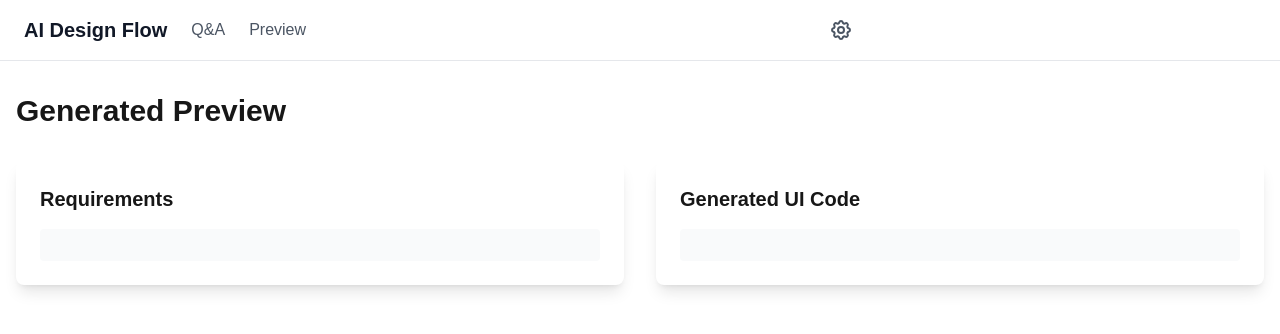
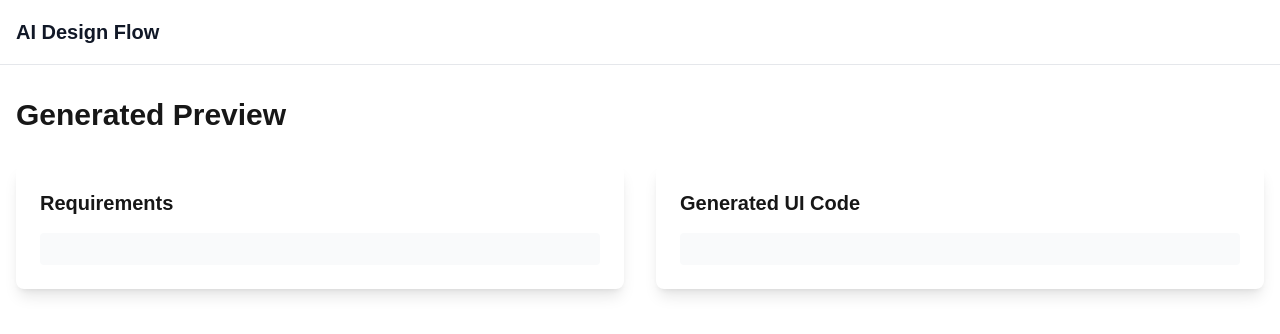
Before and after one commit to jackolivercrawford/ai-design-flow, a Next.js app: page /preview in a window 1280 px wide. Shown: the top 334 px of the page. Built offline with nearby package versions, Linux system fonts and the light colour scheme.

Commit message:
Bug fixes for QnA and restart button

```diff
--- a/app/qna/page.tsx
+++ b/app/qna/page.tsx
@@ -374,11 +374,12 @@ export default function QnAPage() {
       setPrompt(storedPrompt);
       setSettings(parsedSettings);
 
-      // Create and set up root node
+      // Create and set up root node (Q0)
       const rootNode: QANode = {
         id: uuidv4(),
         question: `Prompt: ${storedPrompt}`,
         children: [],
+        questionNumber: 0, // Explicitly set prompt as Q0
       };
       setQaTree(rootNode);
 
@@ -398,9 +399,11 @@ export default function QnAPage() {
       };
       setRequirementsDoc(initialRequirementsDoc);
 
-      // Generate first question
+      // Generate first question (Q1)
       fetchQuestionsForNode(storedPrompt, rootNode).then(({ nodes: children }) => {
         if (children.length > 0) {
+          // Set first actual question as Q1
+          children[0].questionNumber = 1;
           rootNode.children = children;
           setQaTree({ ...rootNode });
           setCurrentNode(children[0]);
@@ -441,11 +444,18 @@ export default function QnAPage() {
       if (nextNode) {
         // Verify this question hasn't been asked before
         if (!askedQuestions.has(nextNode.question)) {
-          setCurrentNode(nextNode);
-          setQuestionCount(prev => prev + 1);
+          // Find the parent node where we should add the new question
+          const parent = findParentNode(qaTree!, currentNode) || qaTree;
+          if (parent) {
+            // Add the new question to the parent's children
+            parent.children.push(nextNode);
+            setCurrentNode(nextNode);
+            setQuestionCount(prev => prev + 1);
+            // Update the tree state to trigger re-render
+            setQaTree(prev => prev ? { ...prev } : prev);
+          }
         } else {
           console.warn('Duplicate question detected:', nextNode.question);
-          // Try to get another question or end if no valid questions remain
           setCurrentNode(null);
         }
       } else {
@@ -453,9 +463,6 @@ export default function QnAPage() {
         // Final requirements update with no current node
         await updateRequirements(null);
       }
-
-      // Update the tree state
-      setQaTree(prev => prev ? { ...prev } : prev);
     } catch (error) {
       console.error('Error in handleAnswer:', error);
     } finally {
@@ -520,9 +527,66 @@ export default function QnAPage() {
     }
   };
 
+  const handleRestart = () => {
+    // Set loading state
+    setIsLoading(true);
+    setIsLoadingNextQuestion(true);
+
+    // Create new root node (Q0)
+    const rootNode: QANode = {
+      id: uuidv4(),
+      question: `Prompt: ${prompt}`,
+      children: [],
+      questionNumber: 0, // Explicitly set prompt as Q0
+    };
+
+    // Reset all states
+    setQaTree(rootNode);
+    setQuestionCount(0);
+    setCurrentNode(null);
+    setAskedQuestions(new Set());
+    setAskedTopics(new Set());
+
+    // Reset requirements document
+    const initialRequirementsDoc: RequirementsDocument = {
+      id: uuidv4(),
+      prompt: prompt,
+      lastUpdated: new Date().toISOString(),
+      categories: {
+        basicNeeds: { title: 'Basic Needs', requirements: [] },
+        functionalRequirements: { title: 'Functional Requirements', requirements: [] },
+        userExperience: { title: 'User Experience', requirements: [] },
+        implementation: { title: 'Implementation', requirements: [] },
+        refinements: { title: 'Refinements', requirements: [] },
+        constraints: { title: 'Constraints', requirements: [] }
+      }
+    };
+    setRequirementsDoc(initialRequirementsDoc);
+
+    // Generate first question (Q1)
+    fetchQuestionsForNode(prompt, rootNode)
+      .then(({ nodes: children }) => {
+        if (children.length > 0) {
+          // Set first actual question as Q1
+          children[0].questionNumber = 1;
+          rootNode.children = children;
+          setQaTree({ ...rootNode });
+          setCurrentNode(children[0]);
+          setQuestionCount(1);
+        }
+      })
+      .catch(error => {
+        console.error('Error generating first question:', error);
+      })
+      .finally(() => {
+        setIsLoading(false);
+        setIsLoadingNextQuestion(false);
+      });
+  };
+
   return (
     <div className="min-h-screen flex flex-col bg-gray-100">
-      <HeaderToolbar />
+      <HeaderToolbar onRestart={handleRestart} showRestartButton={!isLoading} />
       <div className="py-2 px-6 bg-white border-b border-gray-200">
         <div className="flex justify-between items-center">
           <div className="text-sm text-gray-600">
--- a/components/HeaderToolbar.tsx
+++ b/components/HeaderToolbar.tsx
@@ -1,30 +1,34 @@
 import Link from 'next/link';
 
-export default function HeaderToolbar() {
+interface HeaderToolbarProps {
+  onRestart?: () => void;
+  showRestartButton?: boolean;
+}
+
+const HeaderToolbar: React.FC<HeaderToolbarProps> = ({ onRestart, showRestartButton = false }) => {
   return (
-    <header className="bg-white border-b">
-      <div className="w-2/3 pl-6">
-        <div className="flex items-center justify-between py-4">
-          <div className="flex items-center space-x-6">
-            <Link href="/" className="text-xl font-bold text-gray-900 hover:text-blue-600 transition-colors">
+    <header className="bg-white border-b border-gray-200">
+      <div className="w-full px-2">
+        <div className="flex justify-between items-center h-16 max-w-[1920px] mx-auto">
+          <div className="pl-2">
+            <Link href="/" className="text-xl font-bold text-gray-900 hover:text-gray-700 transition-colors">
               AI Design Flow
             </Link>
-            <nav className="hidden sm:flex space-x-6">
-              <Link href="/qna" className="text-gray-600 hover:text-gray-900">Q&A</Link>
-              <Link href="/preview" className="text-gray-600 hover:text-gray-900">Preview</Link>
-            </nav>
           </div>
-          <div className="flex items-center">
-            <button className="text-gray-600 hover:text-gray-900">
-              <span className="sr-only">Settings</span>
-              <svg className="w-6 h-6" fill="none" stroke="currentColor" viewBox="0 0 24 24">
-                <path strokeLinecap="round" strokeLinejoin="round" strokeWidth={2} d="M10.325 4.317c.426-1.756 2.924-1.756 3.35 0a1.724 1.724 0 002.573 1.066c1.543-.94 3.31.826 2.37 2.37a1.724 1.724 0 001.065 2.572c1.756.426 1.756 2.924 0 3.35a1.724 1.724 0 00-1.066 2.573c.94 1.543-.826 3.31-2.37 2.37a1.724 1.724 0 00-2.572 1.065c-.426 1.756-2.924 1.756-3.35 0a1.724 1.724 0 00-2.573-1.066c-1.543.94-3.31-.826-2.37-2.37a1.724 1.724 0 00-1.065-2.572c-1.756-.426-1.756-2.924 0-3.35a1.724 1.724 0 001.066-2.573c-.94-1.543.826-3.31 2.37-2.37.996.608 2.296.07 2.572-1.065z" />
-                <path strokeLinecap="round" strokeLinejoin="round" strokeWidth={2} d="M15 12a3 3 0 11-6 0 3 3 0 016 0z" />
-              </svg>
-            </button>
+          <div className="pr-2">
+            {showRestartButton && onRestart && (
+              <button
+                onClick={onRestart}
+                className="px-4 py-2 bg-blue-600 text-white rounded-lg hover:bg-blue-700 transition-colors"
+              >
+                Restart Q&A
+              </button>
+            )}
           </div>
         </div>
       </div>
     </header>
   );
-}
+};
+
+export default HeaderToolbar;
```
